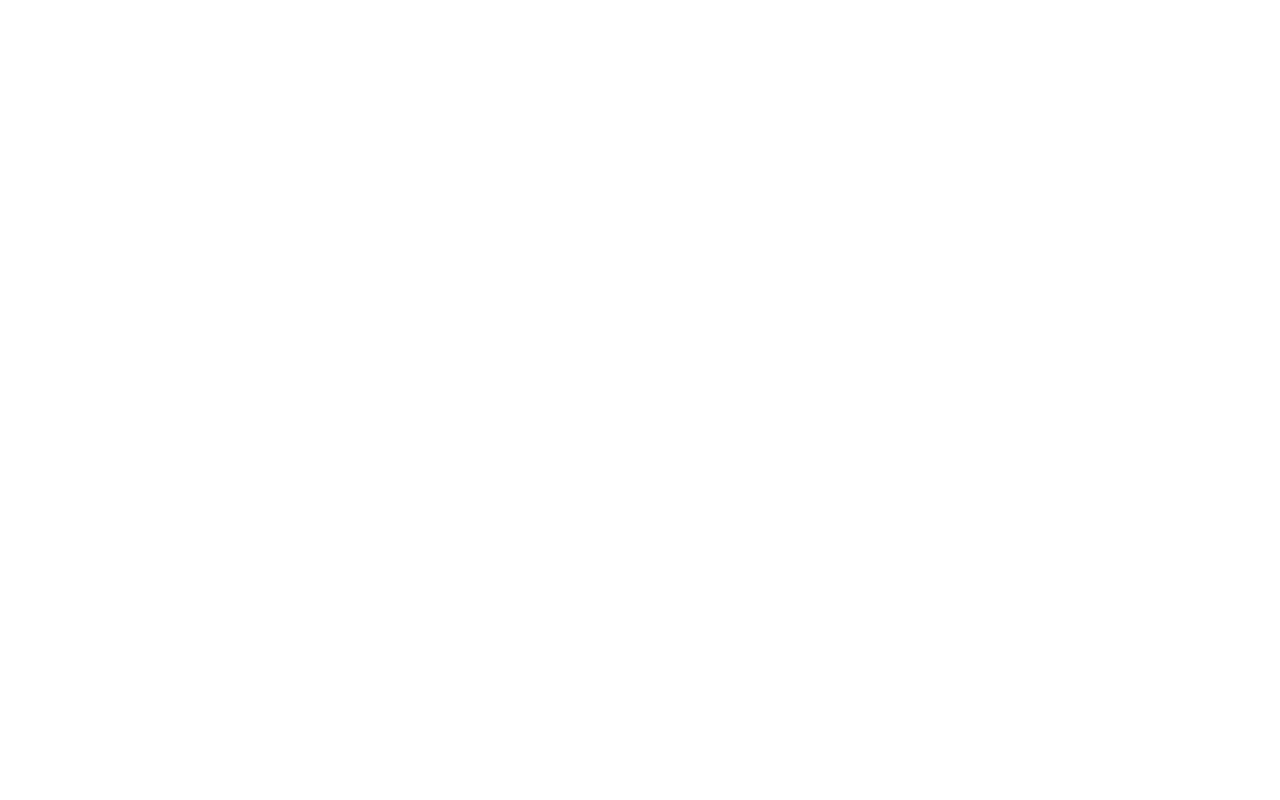
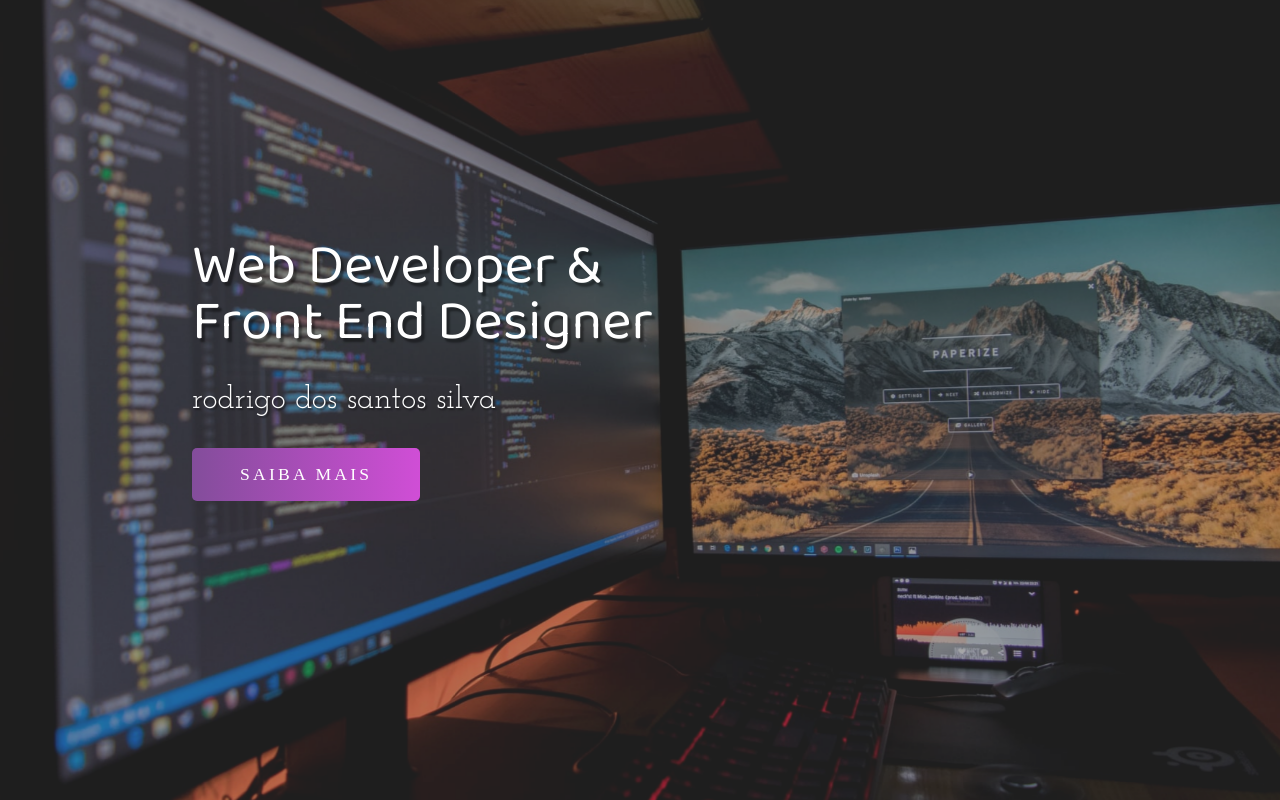
Before and after one commit to rodrigoSilva23/Portfolio, a plain HTML site: page index.html in a window 1280 px wide. Drawn offline with Linux system fonts and the light colour scheme.

Commit message:
:package:

```diff
--- a/index.html
+++ b/index.html
@@ -10,9 +10,27 @@
 <link rel="manifest" href="./Icons/site.webmanifest">
 
     <link rel="stylesheet" href="style.css">
-    <title>Portifólio</title>
+    <title>Portfólio</title>
 </head>
 <body>
+    <div class="container">
+        <header>
+            <div class="img-wrapper">
+                <img src="img/img-header.jpg" alt="Imagem top">
+            </div>
 
+            <div class="banner">
+
+                <h1>Web Developer & <br>Front End Designer</h1>
+                <p>rodrigo dos santos silva</p>
+                <button>saiba mais </button>
+
+            </div>
+
+
+
+        </header>
+
+    </div>
 </body>
 </html>
--- a/style.css
+++ b/style.css
@@ -2,3 +2,148 @@
 /* Itens externos necessarios para o projeto*/
 @import url('https://fonts.googleapis.com/css2?family=Baloo+Da+2:wght@400;500;600;700;800&family=Josefin+Slab:ital,wght@0,300;0,400;0,600;0,700;1,300;1,400;1,600&family=Mulish:ital,wght@0,200;0,300;0,400;0,500;1,200;1,300;1,400;1,500&display=swap');
 @import url('https://cdnjs.cloudflare.com/ajax/libs/font-awesome/5.15.1/css/all.min.css');
+
+
+/*-----------------------------------------*/
+
+
+
+
+*{
+    padding: 0;
+    margin: 0;
+
+
+}
+
+header{
+    width: 100%;
+    height: 100vh;
+    overflow: hidden;
+    position: relative;
+
+
+}
+.img-wrapper {
+    width: 100%;
+    height: 100%;
+    overflow: hidden;
+    background-color: rgba(0,0,0, 0.7);
+
+}
+
+.img-wrapper img {
+    width: 100%;
+    height: 100%;
+    object-fit: cover;
+    opacity: 0.6;
+    animation: zoom 15s
+
+
+}
+
+@keyframes zoom {
+ 0%{
+     transform: scale(1.20)
+
+
+ }
+ 100%{
+     transform: scale(1)
+ }
+
+}
+
+.banner{
+    position: absolute;
+    top: 30%;
+    left:15%;
+
+
+
+}
+
+.banner h1{
+    color: white;
+    font-size: 3.5rem;
+    font-family:"baloo Da 2" ,serif;
+    font-weight:200;
+    text-shadow: 0.2rem 0.25rem 2px rgba(0,0,0, 0.4);
+    line-height: 3.5rem;
+    margin-bottom: 2rem;
+    opacity: 0;
+    animation: bannerMoveH1 1.5s forwards;
+
+
+
+}
+
+@keyframes bannerMoveH1 {
+    0%{
+        transform: translateY(13rem) rotateY(-40deg)
+
+    }
+    90%{
+        font-size: 3.7rem;
+    }
+
+    100%{
+        transform: translateY(0) rotateY(0);
+        opacity: 1;
+
+    }
+}
+.banner p{
+    font-family:"Josefin Slab",serif;
+    color: white;
+    font-size: 2rem;
+    text-shadow: 0.1rem 0.14rem 1.7px rgba(0,0,0, 0.4);
+    font-weight: 400;
+    margin-bottom: 2rem;
+    opacity: 0;
+    animation: bannerMovePB 1.5s 0.55s forwards;
+
+}
+
+.banner button {
+    font-family:"Muli",serif;
+    font-size:1.1rem;
+    text-transform:uppercase;
+    letter-spacing:0.2rem;
+    color:white;
+    background: #834d9b;  /* caso o navegador seja antigo */
+    background: -webkit-linear-gradient(to left, #d04ed6, #834d9b);
+    background: linear-gradient(to left, #d04ed6, #834d9b);
+    padding: 1rem 3rem;
+    border: none;
+    border-radius: 5px;
+    cursor: pointer;
+    opacity: 0;
+    animation: bannerMovePB 1.5s 1s forwards;
+
+
+
+}
+
+.banner button:hover {
+    transition: 0.5s;
+    opacity: 0.8;
+
+
+
+}
+
+@keyframes bannerMovePB {
+    0%{
+        transform: translateY(12rem) rotateY(-40deg)
+
+    }
+    90%{
+        font-size: 2.1rem;
+    }
+
+    100%{
+        transform: translateY(0) rotateY(0);
+        opacity: 1;
+    }
+}
```
Also changed, not shown: img/img-header.jpg (added), 1 other file.
